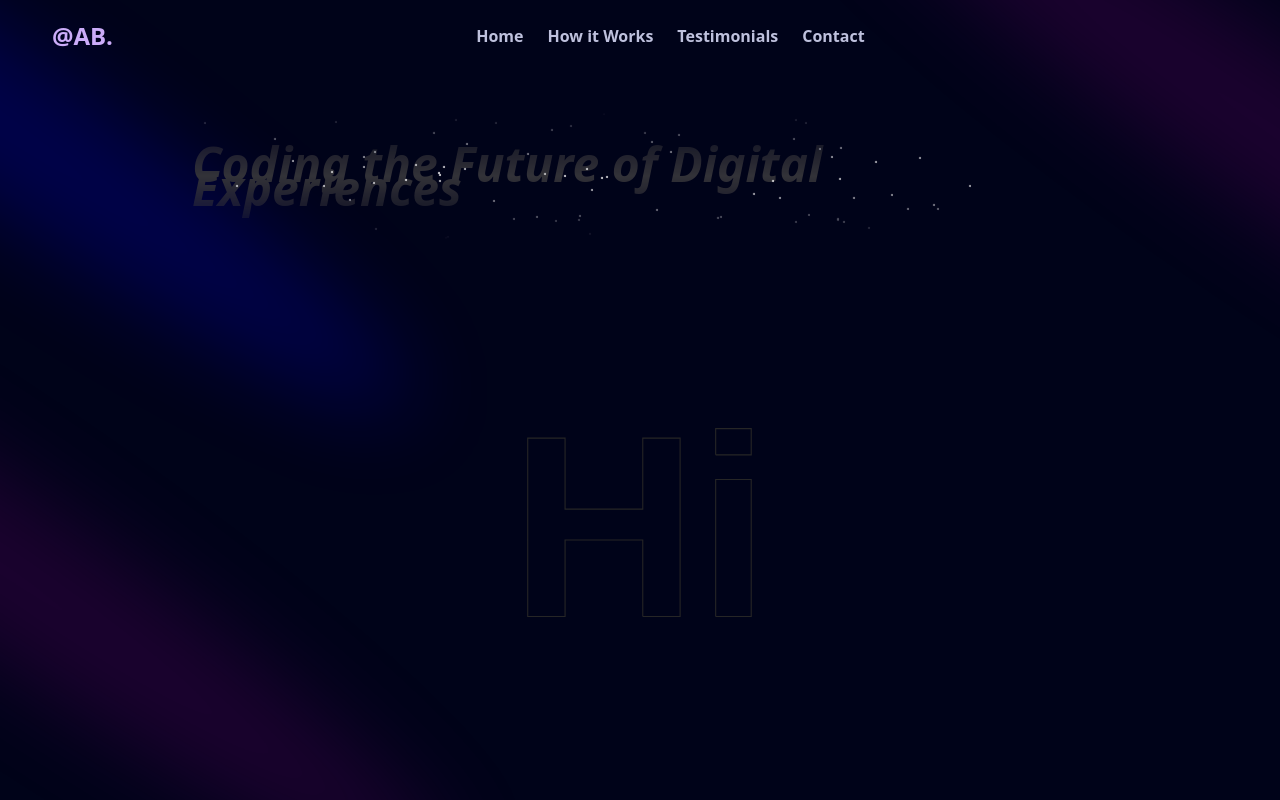
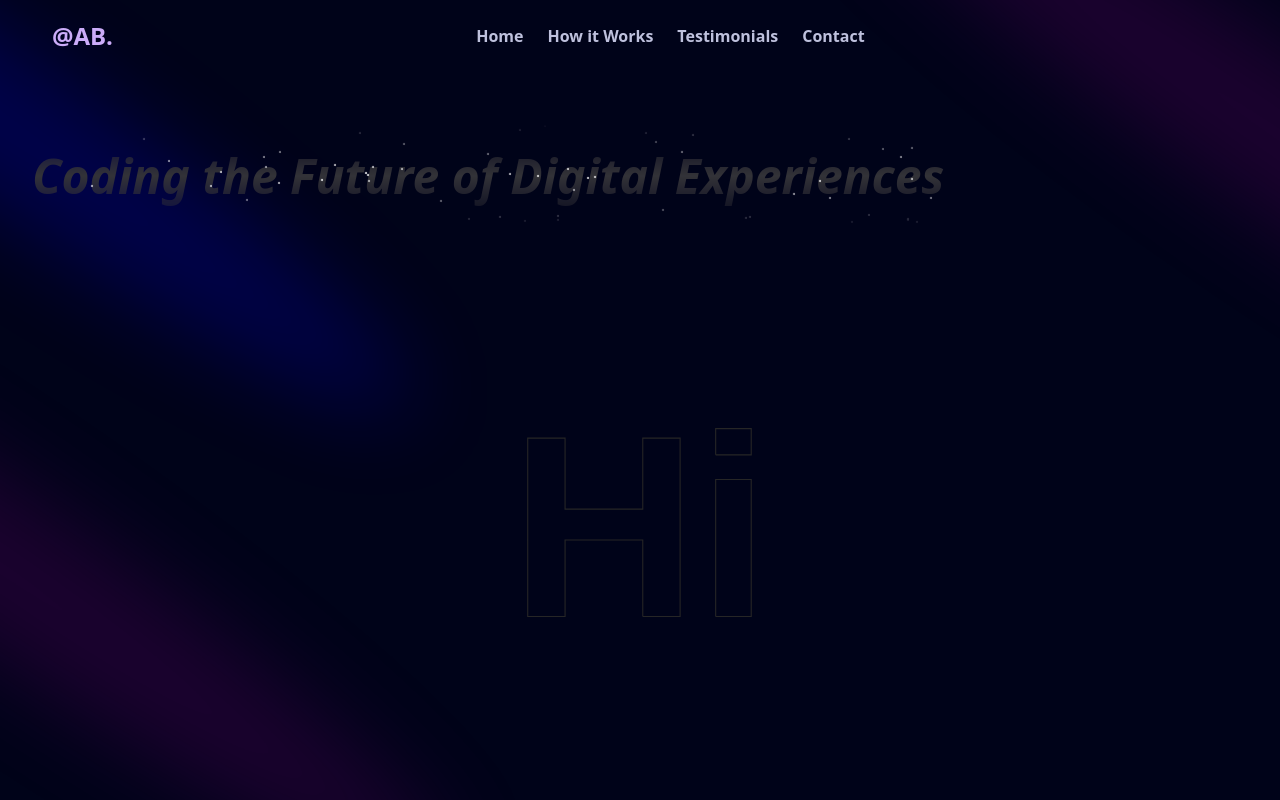
Before and after one commit to Balaji3399/portfolio, a Next.js app: page / in a window 1280 px wide. Built offline with nearby package versions, Linux system fonts and the light colour scheme.

Commit message:
resolved declaration and Eslint errors

```diff
--- a/components/Hero.tsx
+++ b/components/Hero.tsx
@@ -15,9 +15,9 @@ const Hero = () => {
         <div className="h-screen w-full dark:bg-black-100 bg-white  pt-20 text-center  absolute top-0 left-0">
           {/* Radial gradient for the container to give a faded look */}
           {/* <div className="absolute pointer-events-none inset-0  dark:bg-black-100 bg-white [mask-image:radial-gradient(ellipse_at_center,transparent_20%,black)]"></div> */}
-            <div className="w-full flex justify-center text-4xl sm:text-5xl font-bold italic relative z-20 bg-clip-text text-transparent hover:bg-gradient-to-b from-purple to-red-400 py-8">
+            <div className="w-full flex justify-center text-4xl md:text-3xl sm:text-5xl font-bold italic relative z-20 bg-clip-text text-transparent hover:bg-gradient-to-b from-purple to-red-400 py-8">
             <TextRevealCard revealText='Coding the Future of Digital Experiences'
-                            className='-top-12 bg-transparent  border-none text-start w-3/4'
+                            className='-top-12 bg-transparent  border-none text-start  w-full '
                             text='Coding the Future of Digital Experiences'>
             </TextRevealCard>
             </div>
--- a/components/Navbar.tsx
+++ b/components/Navbar.tsx
@@ -3,7 +3,7 @@
 import React, { useEffect, useState } from 'react';
 import { motion } from 'framer-motion';
 import { Menu, X } from 'lucide-react';
-import { Button } from './ui/button';
+// import { Button } from './ui/button';
 // import { IoLogOutOutline } from "react-icons/io5";
 
 const Navbar = () => {
--- a/components/ui/text-reveal-card.tsx
+++ b/components/ui/text-reveal-card.tsx
@@ -16,6 +16,7 @@ export const TextRevealCard = ({
   className?: string;
 }) => {
   const [widthPercentage, setWidthPercentage] = useState(0);
+  // eslint-disable-next-line @typescript-eslint/no-explicit-any
   const cardRef = useRef<HTMLDivElement | any>(null);
   const [left, setLeft] = useState(0);
   const [localWidth, setLocalWidth] = useState(0);
@@ -30,6 +31,7 @@ export const TextRevealCard = ({
     }
   }, []);
 
+  // eslint-disable-next-line @typescript-eslint/no-explicit-any
   function mouseMoveHandler(event: any) {
     event.preventDefault();
 
--- /dev/null
+++ b/declarations/tailwindcss-flattenColorPalette.d.ts
@@ -0,0 +1,6 @@
+declare module 'tailwindcss/lib/util/flattenColorPalette' {
+
+    // eslint-disable-next-line @typescript-eslint/no-explicit-any
+    const flattenColorPalette: (colors: any) => any;
+    export default flattenColorPalette;
+  }
```
Also changed, not shown: tailwind.config.ts (+8 -2 lines).
